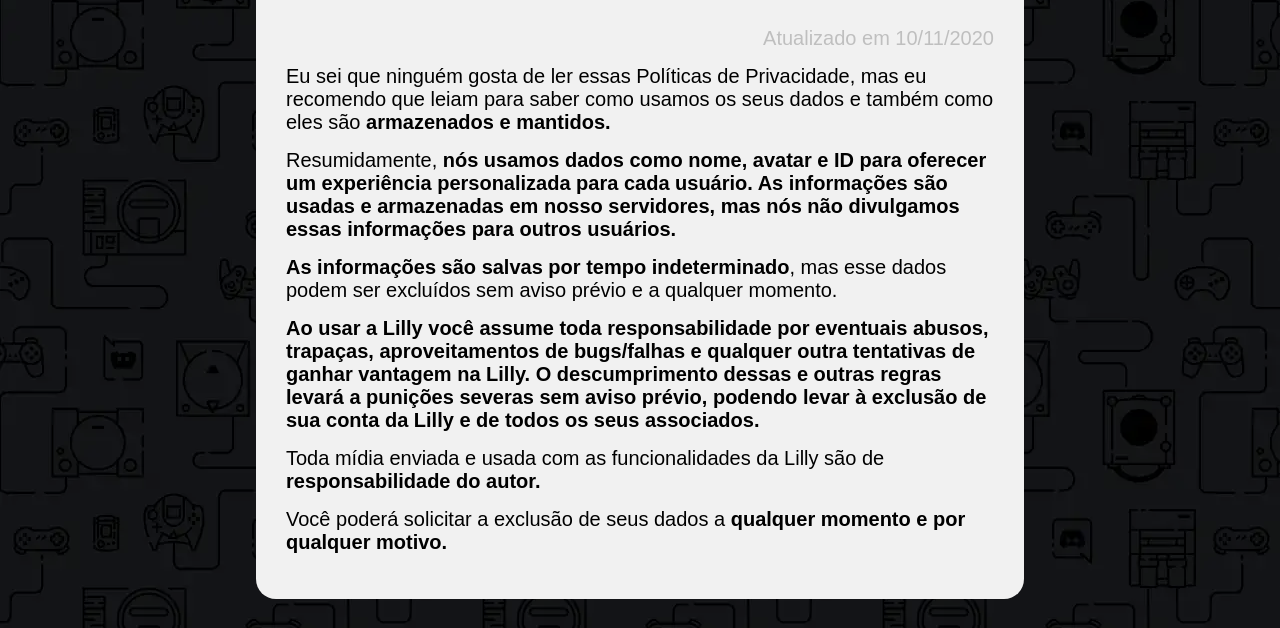
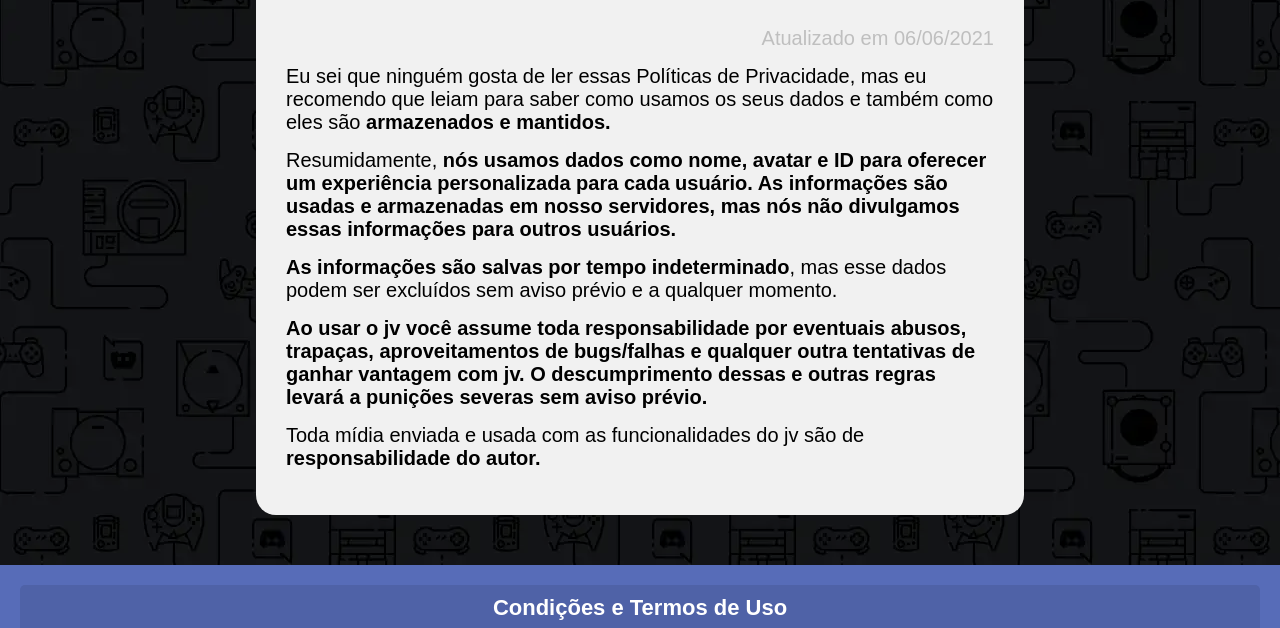
Before and after one commit to FernandesCR/Site2, a website: page src/views/privacyPolicy.html in a window 1280 px wide. Shown: the part 167-795 px from the top of the page. Drawn offline with nearby package versions, Linux system fonts and the light colour scheme; files that its build step writes are made by us from their sources.

Commit message:
Update privacyPolicy.html

```diff
--- a/src/views/privacyPolicy.html
+++ b/src/views/privacyPolicy.html
@@ -16,7 +16,7 @@
     <main>
         <section class="terms">
             <h1>Políticas de Privacidade</h1>
-            <p style="color: #bfbfbf; text-align: right;">Atualizado em 10/11/2020</p>
+            <p style="color: #bfbfbf; text-align: right;">Atualizado em 06/06/2021</p>
 
             <p>Eu sei que ninguém gosta de ler essas Políticas de Privacidade, mas eu recomendo que leiam para saber
                 como usamos os seus dados e também como eles são <strong>armazenados e mantidos.</strong></p>
@@ -32,15 +32,12 @@
                 a qualquer momento.</p>
 
             <p><strong>
-                Ao usar a Lilly você assume toda responsabilidade por eventuais abusos, trapaças, aproveitamentos de
-                    bugs/falhas e qualquer outra tentativas de ganhar vantagem na Lilly. O descumprimento dessas e outras
-                    regras levará a punições severas sem aviso prévio, podendo levar à exclusão de sua conta da Lilly e de
-                    todos os seus associados.
+                Ao usar o jv você assume toda responsabilidade por eventuais abusos, trapaças, aproveitamentos de
+                    bugs/falhas e qualquer outra tentativas de ganhar vantagem com jv. O descumprimento dessas e outras
+                    regras levará a punições severas sem aviso prévio.
             </strong></p>
 
-            <p>Toda mídia enviada e usada com as funcionalidades da Lilly são de <strong>responsabilidade do autor.</strong></p>
-
-            <p>Você poderá solicitar a exclusão de seus dados a <strong>qualquer momento e por qualquer motivo.</strong></p>
+            <p>Toda mídia enviada e usada com as funcionalidades do jv são de <strong>responsabilidade do autor.</strong></p>
 
         </section>
     </main>
```
